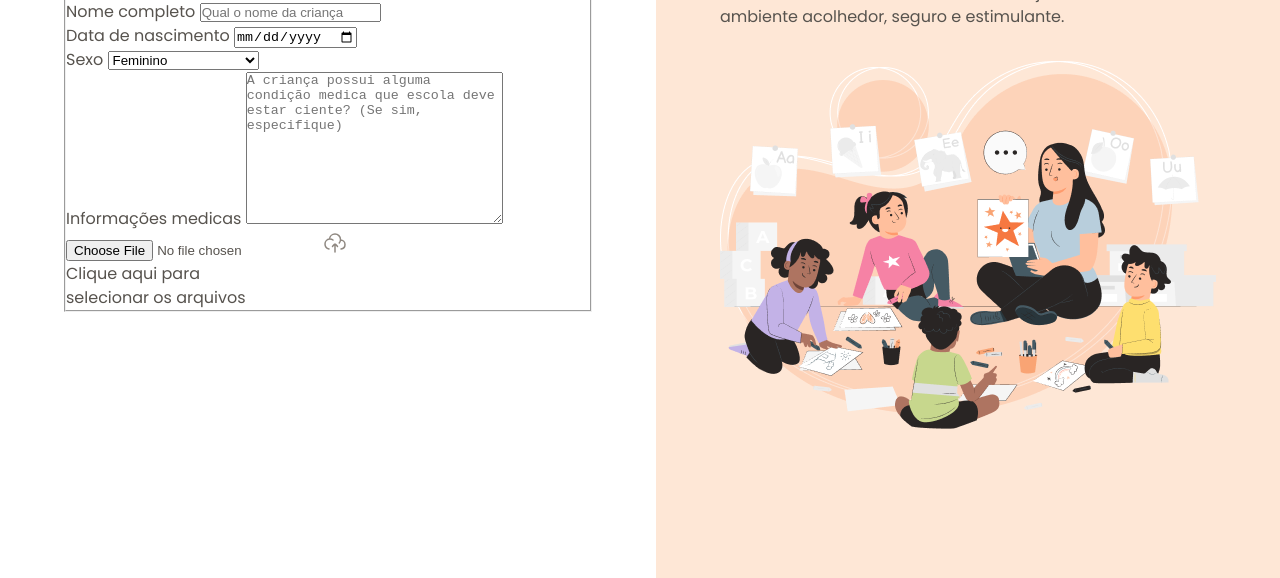
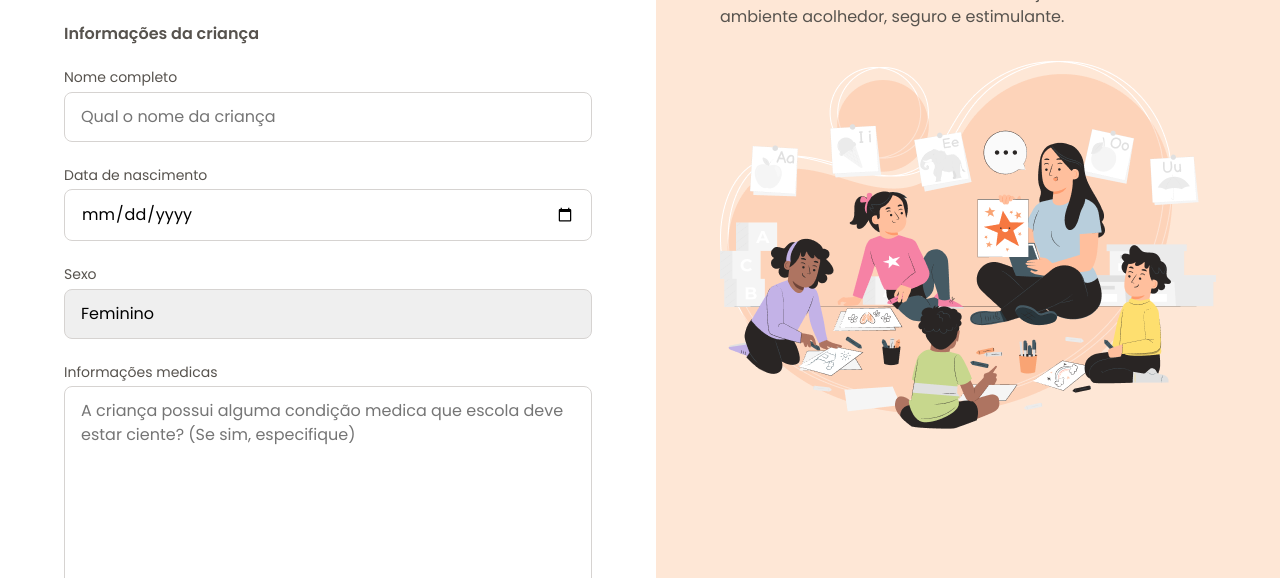
Before and after one commit to leokazuyukinagatani/formulario-matricula, a plain HTML site: page src/index.html in a window 1280 px wide. Shown: the part 222-800 px from the top of the page. Drawn offline with Linux system fonts and the light colour scheme.

Commit message:
feat: estilizando inputs

```diff
--- /dev/null
+++ b/src/styles/fields/index.css
@@ -0,0 +1,30 @@
+input,
+textarea,
+select {
+  appearance: none;
+  width: 100%;
+  border-radius: 0.5rem;
+  border: 1px solid var(--stroke-default);
+
+  padding: 0.75rem 1rem;
+
+  font: var(--text);
+}
+
+label {
+  font: var(--text-sm);
+
+  color: var(--text-secondary);
+
+  display: block;
+  margin-bottom: 0.25rem;
+}
+
+input:focus,
+select:focus,
+textarea:focus {
+  outline: 0.25rem solid var(--surface-secondary);
+  border: 0.125rem solid var(--stroke-hightlight);
+
+  outline-offset: .1px;
+}
--- /dev/null
+++ b/src/styles/forms.css
@@ -0,0 +1,14 @@
+form {
+  margin-top: 3rem;
+}
+
+fieldset {
+  border: none;
+  display: grid;
+  gap: 1.5rem;
+}
+
+legend {
+  font: 600 1rem/1.25 var(--font-family);
+  margin-bottom: 1.5rem;
+}
--- a/src/styles/index.css
+++ b/src/styles/index.css
@@ -1,2 +1,4 @@
 @import url(global.css);
 @import url(layout.css);
+@import url(forms.css);
+@import url(fields/index.css);
```
